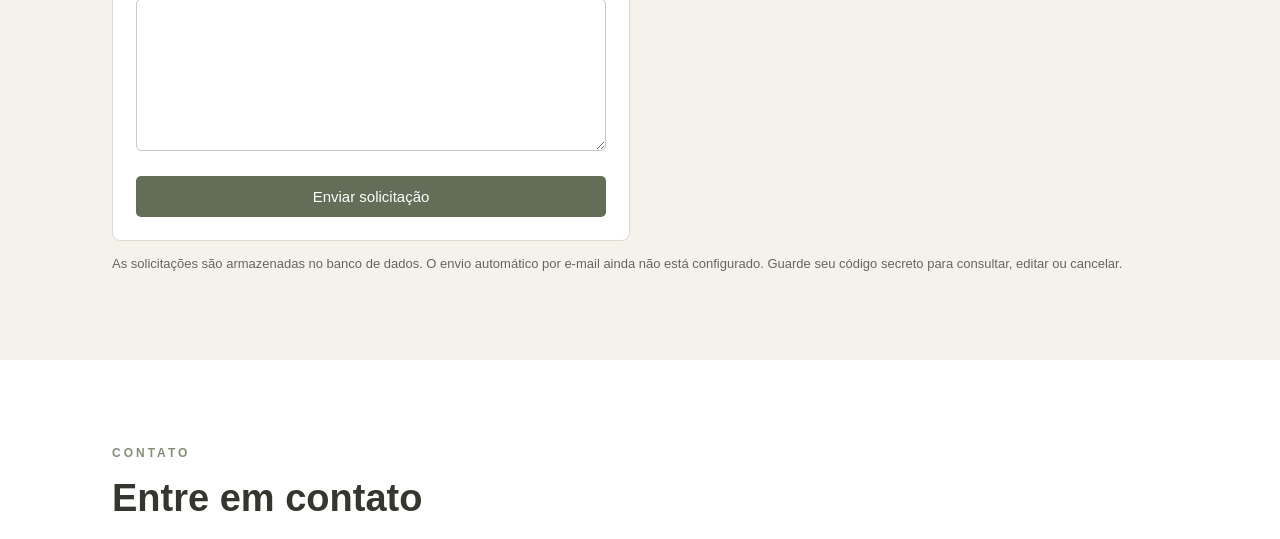
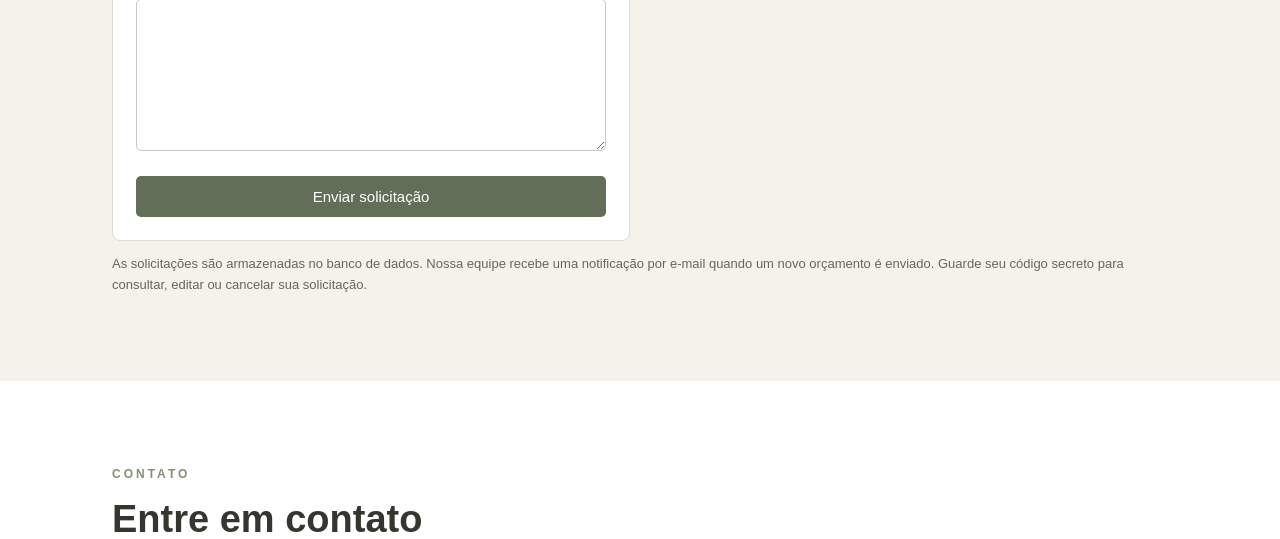
Before and after one commit to alexandrejrmoraes-crypto/PROJETO_2_SEM, a Spring Boot app: page / in a window 1280 px wide. Shown: the part 3241-3780 px from the top of the page. Run offline with Spring Boot 4, Linux system fonts and the light colour scheme; grey boxes labelled with a size stand in for pictures from a placeholder-image service; some libraries are stand-ins or nearby versions.

Commit message:
Atualiza mensagem de notificacao por email

```diff
--- a/three-arquitetura/src/main/resources/static/index.html
+++ b/three-arquitetura/src/main/resources/static/index.html
@@ -121,7 +121,7 @@
 </form>
 </div>
 </div>
-<p class="observacao">As solicitações são armazenadas no banco de dados. O envio automático por e-mail ainda não está configurado. Guarde seu código secreto para consultar, editar ou cancelar.</p>
+<p class="observacao">As solicitações são armazenadas no banco de dados. Nossa equipe recebe uma notificação por e-mail quando um novo orçamento é enviado. Guarde seu código secreto para consultar, editar ou cancelar sua solicitação.</p>
 </div>
 </section>
 <section class="secao largura" id="contato">
```
